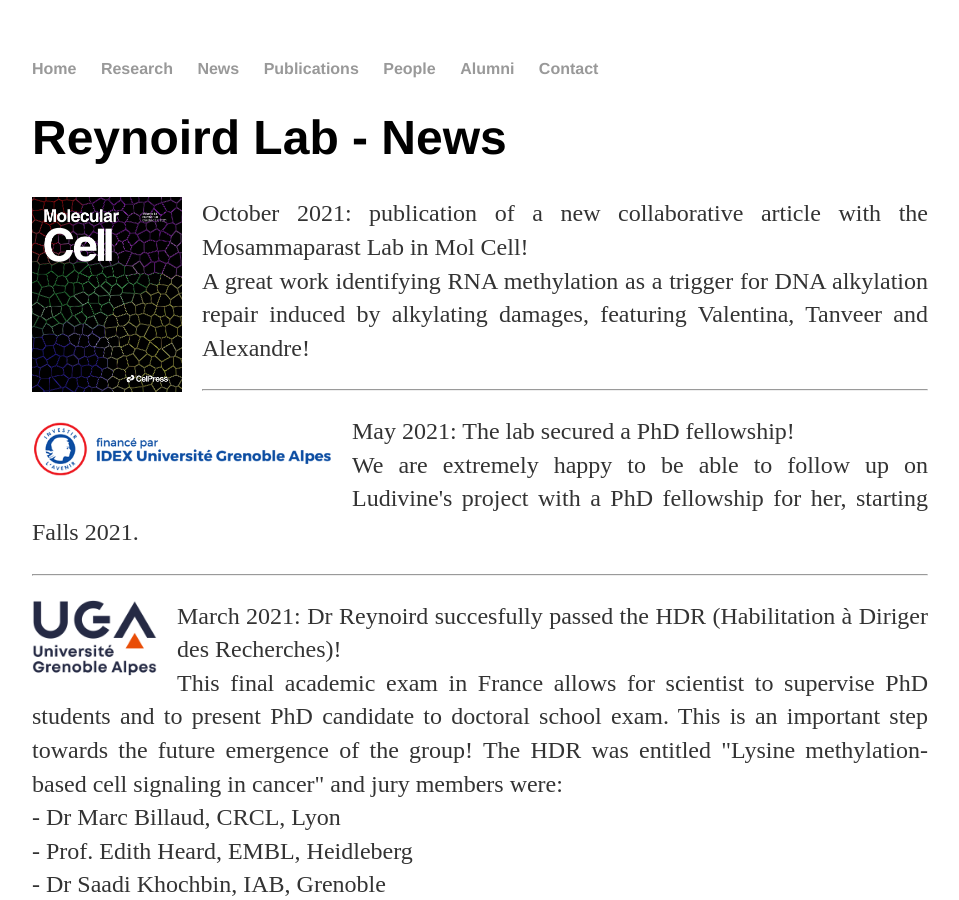
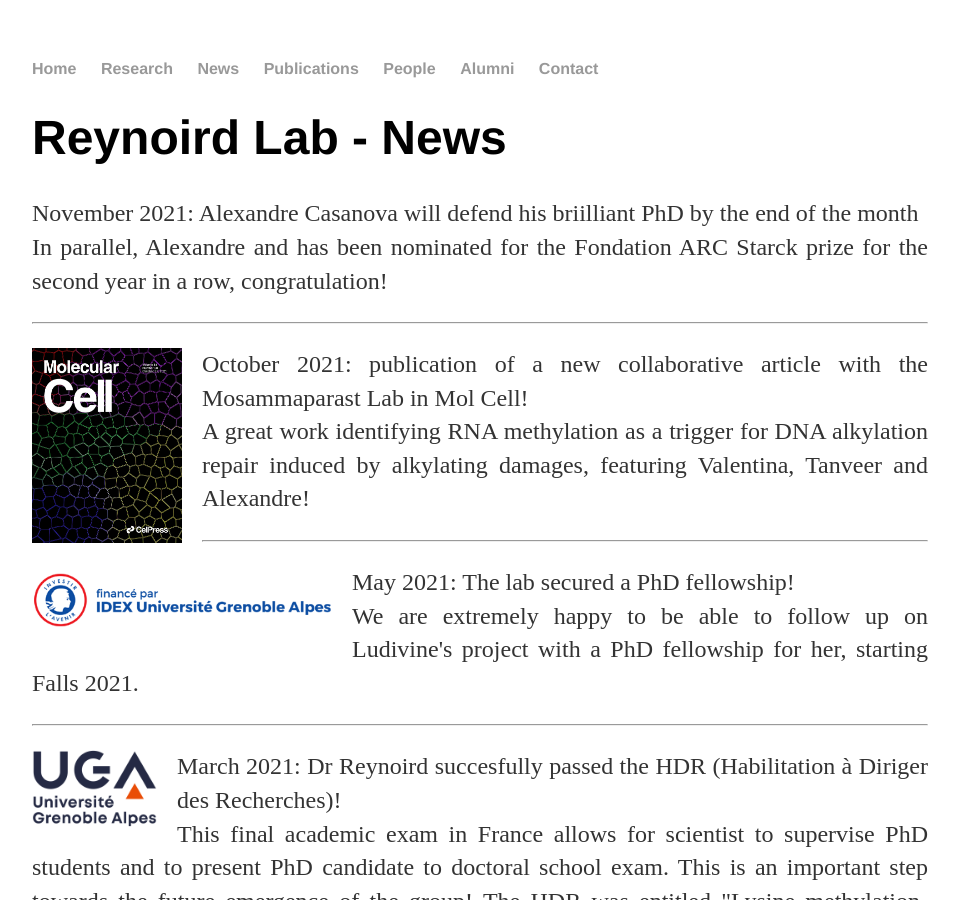
Before and after one commit to Reynoird-Lab/Reynoird-lab.github.io, a Jekyll site: the page built from News/index.html, in a window 1280 px wide and 900 px high. Shown: the whole window, without its empty margins (160-1119 px from the left). Built offline with Jekyll 4.4.1, drawn with Linux system fonts in a browser that asks for light colours; Markdown is read by kramdown in place of the engine named in the settings.

Commit message:
Update index.html

```diff
--- a/News/index.html
+++ b/News/index.html
@@ -7,13 +7,22 @@
 	<h1>Reynoird Lab - {{ page.title }}</h1>
 
  <div class="div-categoryContainer">
+    <p align="justify"> November 2021: Alexandre Casanova will defend his briilliant PhD by the end of the month <br > In parallel, Alexandre and has been nominated for the Fondation ARC Starck prize for the second year in a row, congratulation!</p>
+	</div>
+</div>
+
+<hr>
+
+<div class="div-categoryContainer">
   <img src="https://reynoird-lab.github.io/Images/MolCell.jpg" title="Mol Cell cover" width="150" style="margin: 0px 20px 10px 0px;" class="picture-left">
   <div class="paragraph-right">
     <p align="justify"> October 2021: publication of a new collaborative article with the Mosammaparast Lab in Mol Cell! <br > A great work identifying RNA methylation as a trigger for DNA alkylation repair induced by alkylating damages, featuring Valentina, Tanveer and Alexandre!</p>
 	</div>
 </div>
 
-<hr> <div class="div-categoryContainer">
+<hr>
+
+<div class="div-categoryContainer">
   <img src="https://reynoird-lab.github.io/Images/logo_IDEX.png" title="logo IRGA financement" width="300" style="margin: 0px 20px 10px 0px;" class="picture-left">
   <div class="paragraph-right">
     <p align="justify"> May 2021: The lab secured a PhD fellowship! <br >We are extremely happy to be able to follow up on Ludivine's project with a PhD fellowship for her, starting Falls 2021.</p>
```
